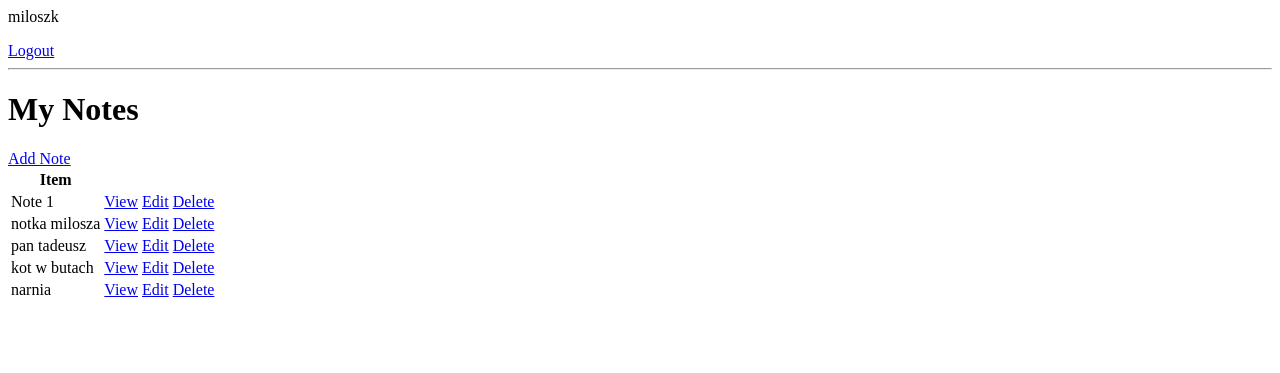
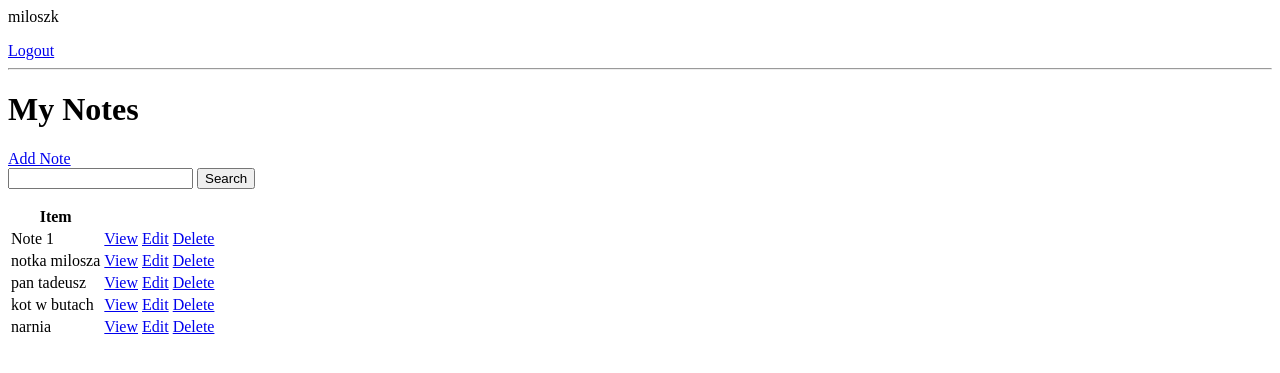
Before and after one commit to miloszKubiak/notesApp, a Django app: page / in a window 1280 px wide. Shown: the top 373 px of the page. Run offline with Django 3.2, Linux system fonts and the light colour scheme; a user stored in the database is signed in; data comes from the database, SQL or seed files in the repository; both versions use the stored data as it was after the commit.

Commit message:
add search bar and filtering

```diff
--- a/base/templates/base/note_list.html
+++ b/base/templates/base/note_list.html
@@ -9,6 +9,11 @@
 <h1>My Notes</h1>
 
 <a href="{% url 'note-create' %}">Add Note</a>
+
+<form method="GET">
+	<input type="text" name="search-area" value="{{ search_input }}">
+	<input type="submit" value="Search">
+</form>
 
 <table>
 	<tr>
--- a/base/views.py
+++ b/base/views.py
@@ -44,6 +44,14 @@ class NoteList(LoginRequiredMixin, ListView):
 	def get_context_data(self, **kwargs):
 		context = super().get_context_data(**kwargs)
 		context['notes'] = context['notes'].filter(user=self.request.user)
+
+		search_input = self.request.GET.get('search-area') or ''
+		if search_input:
+			context['notes'] = context['notes'].filter(title__icontains=search_input)
+			# title__startswith - if we want to filter from the first letter
+
+		context['search_input'] = search_input
+
 		return context
 
 
```
Also changed, not shown: db.sqlite3.
